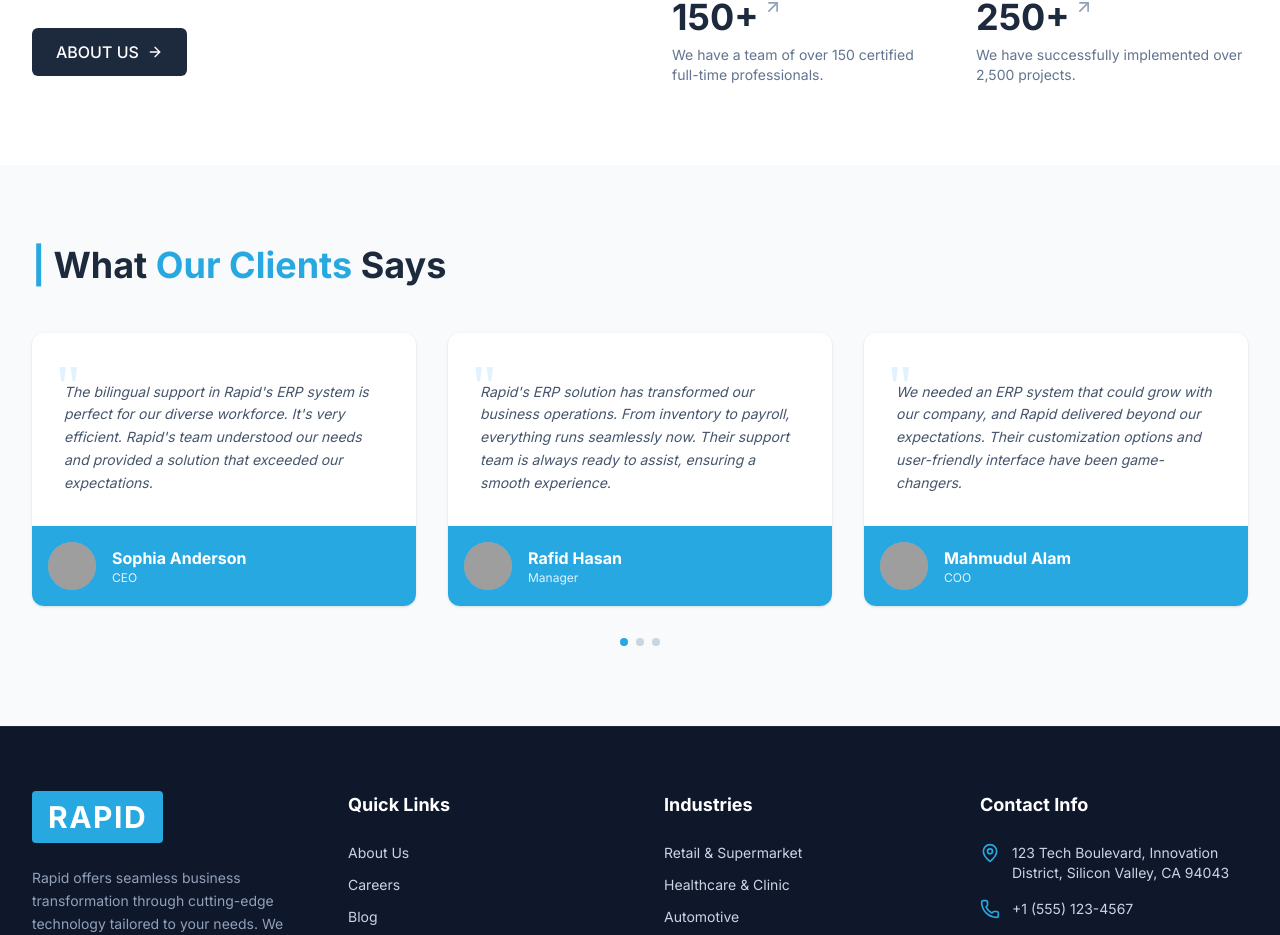
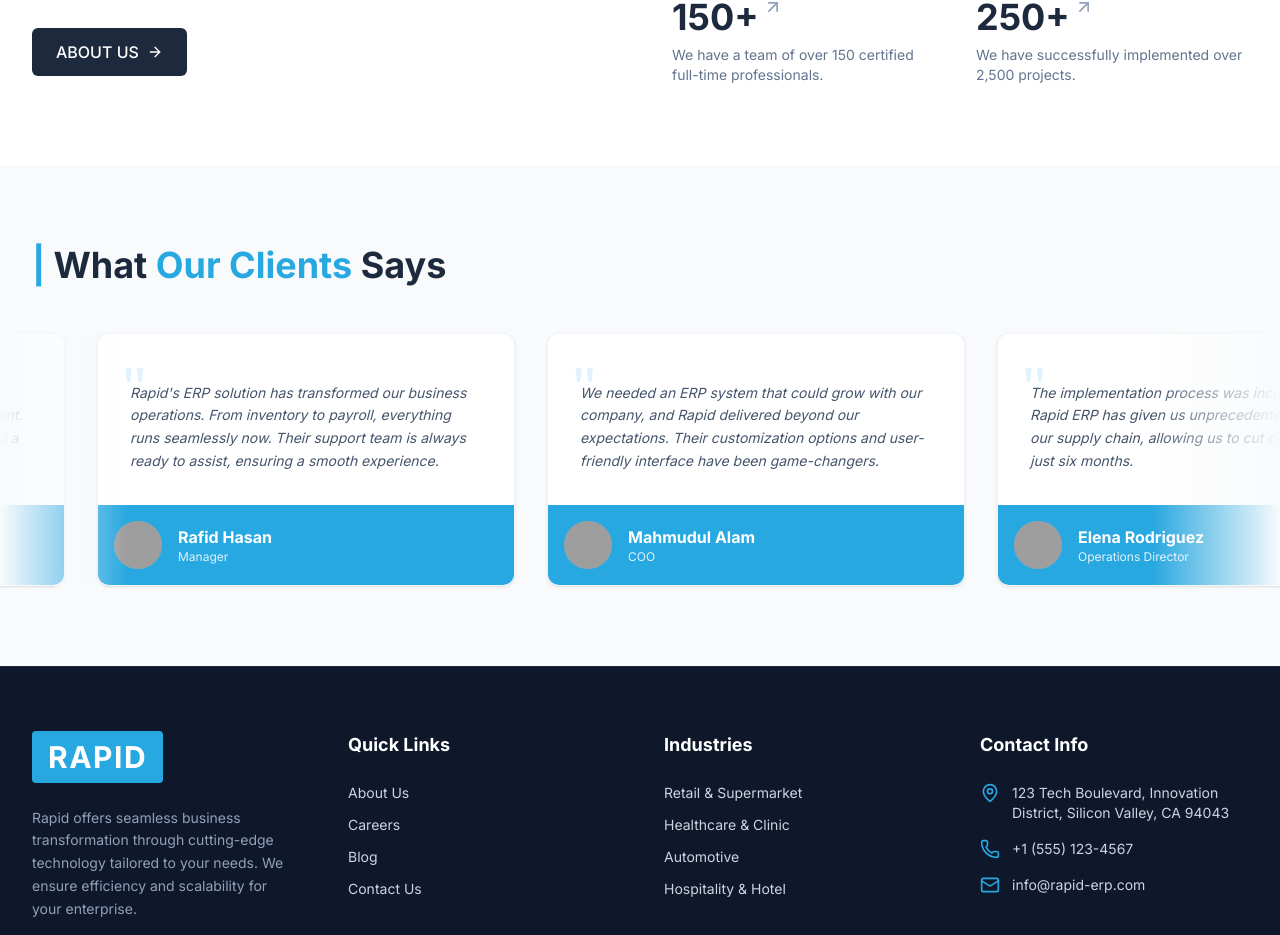
Before and after one commit to mzaiddev/rapid-official-site, a React (Vite) app: page / in a window 1280 px wide. Shown: the part 3853-4788 px from the top of the page. Built offline with nearby package versions, Linux system fonts and the light colour scheme; grey boxes are pictures that could not be loaded.

Commit message:
added updated code about blue type theme

```diff
--- a/src/pages/Home.tsx
+++ b/src/pages/Home.tsx
@@ -14,6 +14,14 @@ export default function Home() {
     { icon: <Users className="w-6 h-6 text-blue-500" />, value: '30+', label: 'Experts' },
     { icon: <CheckCircle className="w-6 h-6 text-green-500" />, value: '8K+', label: 'Projects' },
     { icon: <Smile className="w-6 h-6 text-amber-500" />, value: '5K+', label: 'Customers' },
+  ];
+
+  const testimonials = [
+    { name: 'Sophia Anderson', role: 'CEO', text: 'The bilingual support in Rapid\'s ERP system is perfect for our diverse workforce. It\'s very efficient. Rapid\'s team understood our needs and provided a solution that exceeded our expectations.' },
+    { name: 'Rafid Hasan', role: 'Manager', text: 'Rapid\'s ERP solution has transformed our business operations. From inventory to payroll, everything runs seamlessly now. Their support team is always ready to assist, ensuring a smooth experience.' },
+    { name: 'Mahmudul Alam', role: 'COO', text: 'We needed an ERP system that could grow with our company, and Rapid delivered beyond our expectations. Their customization options and user-friendly interface have been game-changers.' },
+    { name: 'Elena Rodriguez', role: 'Operations Director', text: 'The implementation process was incredibly smooth. Rapid ERP has given us unprecedented visibility into our supply chain, allowing us to cut costs by 15% in just six months.' },
+    { name: 'David Chen', role: 'CFO', text: 'Financial reporting used to take days. With Rapid ERP, we generate comprehensive, accurate reports in minutes. The ROI has been phenomenal.' }
   ];
 
   const whyChooseUs = [
@@ -273,26 +281,45 @@ export default function Home() {
       </section>
 
       {/* Testimonials */}
-      <section className="py-20 bg-slate-50">
-        <div className="max-w-7xl mx-auto px-4 sm:px-6 lg:px-8">
-          <h2 className="text-4xl font-bold text-slate-800 mb-12">
+      <section className="py-20 bg-slate-50 overflow-hidden">
+        <div className="max-w-7xl mx-auto px-4 sm:px-6 lg:px-8 mb-12">
+          <h2 className="text-4xl font-bold text-slate-800">
             <span className="text-[#28a8e0] mr-2">|</span>What <span className="text-[#28a8e0]">Our Clients</span> Says
           </h2>
+        </div>
 
-          <div className="grid md:grid-cols-3 gap-8">
-            {[
-              { name: 'Sophia Anderson', role: 'CEO', text: 'The bilingual support in Rapid\'s ERP system is perfect for our diverse workforce. It\'s very efficient. Rapid\'s team understood our needs and provided a solution that exceeded our expectations.' },
-              { name: 'Rafid Hasan', role: 'Manager', text: 'Rapid\'s ERP solution has transformed our business operations. From inventory to payroll, everything runs seamlessly now. Their support team is always ready to assist, ensuring a smooth experience.' },
-              { name: 'Mahmudul Alam', role: 'COO', text: 'We needed an ERP system that could grow with our company, and Rapid delivered beyond our expectations. Their customization options and user-friendly interface have been game-changers.' }
-            ].map((testimonial, idx) => (
-              <div key={idx} className="bg-white rounded-xl shadow-sm overflow-hidden flex flex-col">
+        <style>
+          {`
+            @keyframes scroll {
+              0% { transform: translateX(0); }
+              100% { transform: translateX(calc(-50%)); }
+            }
+            .animate-scroll {
+              animation: scroll 40s linear infinite;
+              width: max-content;
+            }
+            .animate-scroll:hover {
+              animation-play-state: paused;
+            }
+          `}
+        </style>
+
+        <div className="relative w-full">
+          {/* Gradient masks for smooth fade on edges */}
+          <div className="absolute top-0 left-0 w-12 md:w-32 h-full bg-gradient-to-r from-slate-50 to-transparent z-10 pointer-events-none"></div>
+          <div className="absolute top-0 right-0 w-12 md:w-32 h-full bg-gradient-to-l from-slate-50 to-transparent z-10 pointer-events-none"></div>
+
+          <div className="flex animate-scroll">
+            {[...testimonials, ...testimonials].map((testimonial, idx) => (
+              <div key={idx} className="w-[320px] md:w-[450px] flex-shrink-0 px-4">
+                <div className="bg-white rounded-xl shadow-sm overflow-hidden flex flex-col h-full border border-slate-100">
                   <div className="p-8 flex-grow relative">
                     <div className="absolute top-6 left-6 text-6xl text-sky-100 font-serif leading-none">"</div>
                     <p className="text-slate-600 relative z-10 text-sm leading-relaxed italic mt-4">
                       {testimonial.text}
                     </p>
                   </div>
-                <div className="bg-[#28a8e0] p-4 text-white flex items-center gap-4">
+                  <div className="bg-[#28a8e0] p-4 text-white flex items-center gap-4 mt-auto">
                     <div className="w-12 h-12 bg-white/20 rounded-full flex items-center justify-center overflow-hidden">
                       <img src={`https://picsum.photos/seed/${testimonial.name.replace(' ', '')}/100/100`} alt={testimonial.name} className="w-full h-full object-cover" referrerPolicy="no-referrer" />
                     </div>
@@ -302,13 +329,8 @@ export default function Home() {
                     </div>
                   </div>
                 </div>
+              </div>
             ))}
-          </div>
-
-          <div className="flex justify-center mt-8 gap-2">
-            <div className="w-2 h-2 rounded-full bg-[#28a8e0]"></div>
-            <div className="w-2 h-2 rounded-full bg-slate-300"></div>
-            <div className="w-2 h-2 rounded-full bg-slate-300"></div>
           </div>
         </div>
       </section>
```
Lines whose indentation alone changed are shown as unchanged.
